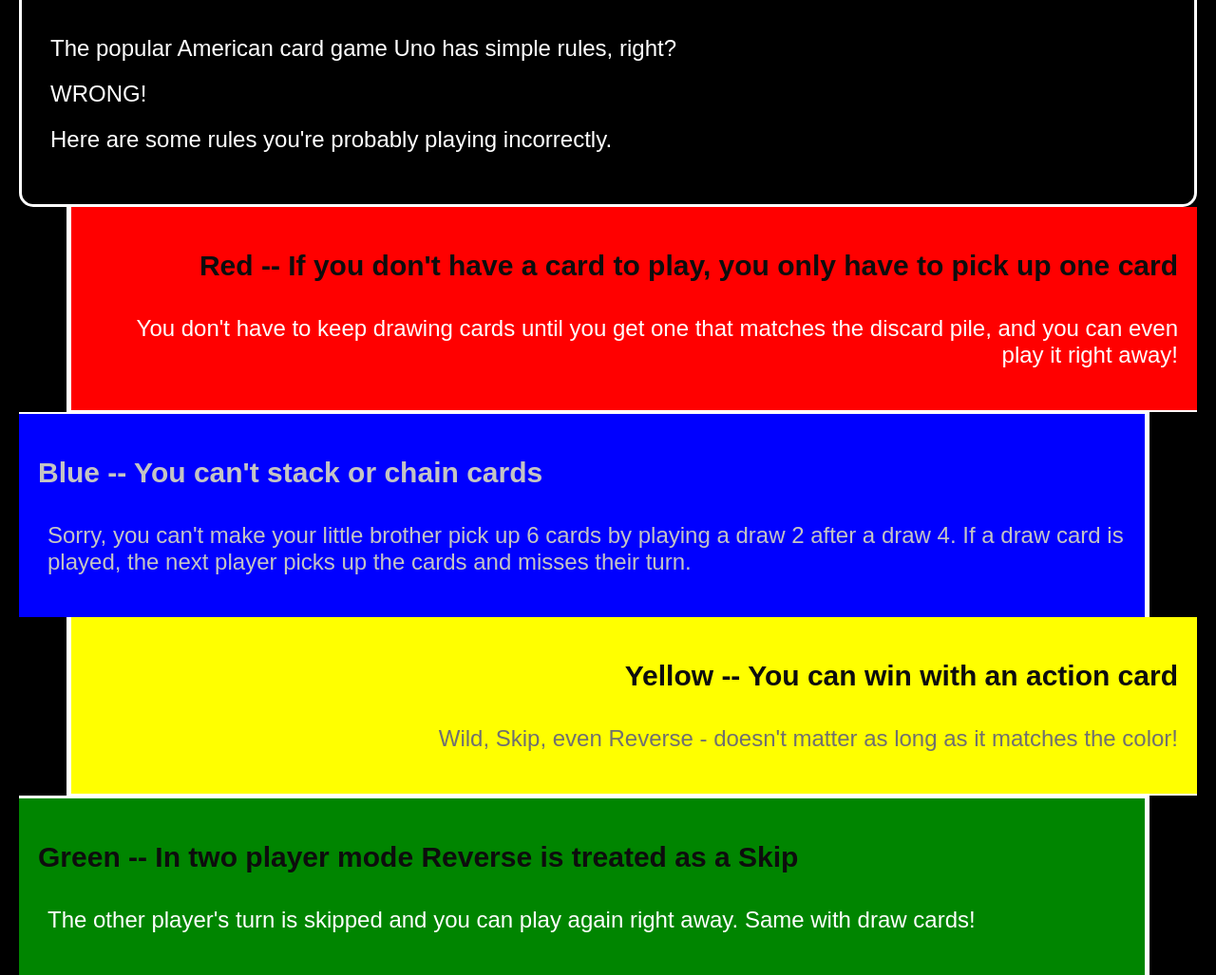
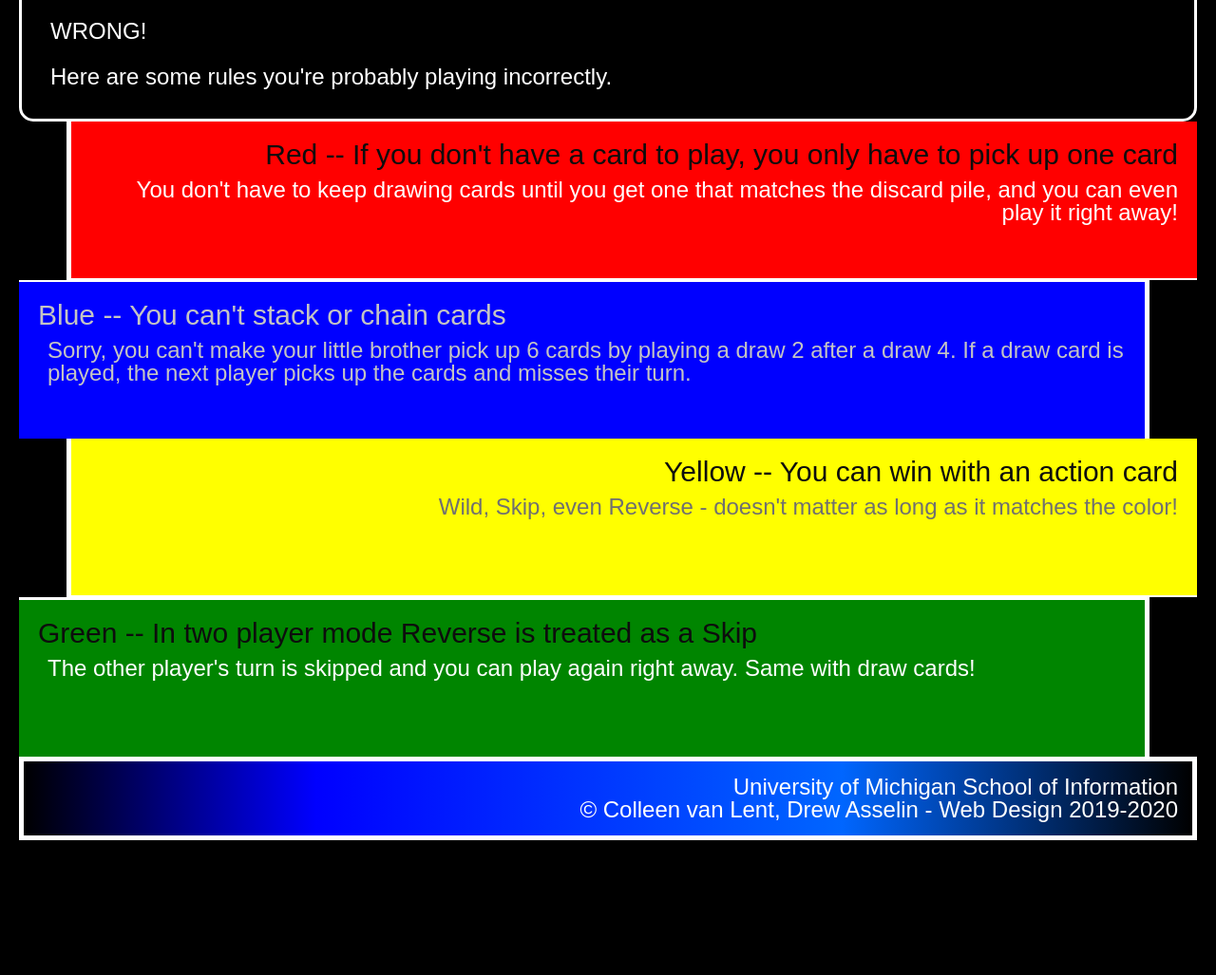
Before and after one commit to ksuk0414/hw3-2022, a plain HTML site: page index.html in a window 1280 px wide. Shown: the part 400-1427 px from the top of the page at 95% size. After the commit the page ends 1285 px from the top, so only its background shows below. Drawn offline with Linux system fonts and the light colour scheme.

Commit message:
Add files via upload

```diff
--- a/index.html
+++ b/index.html
@@ -2,7 +2,9 @@
 <html lang="en">
 <head>
   <meta charset="UTF-8">
+  <link rel="stylesheet" href="css/html5reset.css">
   <link rel="stylesheet" href="css/style.css">
+
   <link rel="icon" href="images/favicon.ico">
   <meta name="viewport" content="width=device-width, initial-scale=1.0">
  <title>4 Uno Rules You're Playing Wrong</title>
--- /dev/null
+++ b/style.css
@@ -0,0 +1,116 @@
+body {
+    font-family: Arial, Verdana;
+    background: #000000;
+    color: #ffffff;
+    margin-top: 20px;
+    margin-bottom: 0px;
+    margin-left: 20px;
+    margin-right: 20px;
+}
+
+h1 {
+    text-align: center;
+    padding: 15px;
+    font-size: 42px;
+}
+
+h2 {
+    color: #0D0D0D;
+    font-size: 30px;
+}
+
+p {
+    font-size: 24px;
+    padding-top: 10px;
+    padding-left: 10px;
+}
+
+img {
+    display: block;
+    margin-left: auto;
+    margin-right: auto;
+    width: 250px;
+    border: 10px dashed #ffffff;
+}
+
+div {
+    min-height: 125px;
+    padding-left: 20px;
+    padding-top: 20px;
+    padding-right: 20px;
+    padding-bottom: 20px;
+    border: 3px solid #ffffff;
+}
+
+.introduction {
+    border-radius: 15px;
+    margin-top: 15px;
+    line-height: 2;
+}
+
+.red {
+    background-color: #ff0000;
+    text-align: right;
+    margin-left: 50px;
+    border-bottom: 2px solid #ffffff;
+    border-left: 5px solid #ffffff;
+    border-right: 0px;
+    border-top: 0px;
+}
+
+.blue {
+    background-color: #0000ff;
+    text-align: left;
+    margin-right: 50px;
+    border-right: 5px solid #ffffff;
+    border-top: 2px solid #ffffff;
+    border-bottom: 0px;
+    border-left: 0px;
+}
+
+.blue h2 {
+    color: #C4C4C4;
+}
+
+.blue p {
+    color: #C4C4C4;
+}
+
+.yellow {
+    background-color: #ffff00;
+    text-align: right;
+    margin-left: 50px;
+    border-top: 0px;
+    border-bottom: 2px solid #ffffff;
+    border-left: 5px solid #ffffff;
+    border-right: 0px;
+}
+
+.yellow p {
+    color: #707070;
+}
+
+.green {
+    background-color: #008500;
+    text-align: left;
+    margin-right: 50px;
+    border-right: 5px solid #ffffff;
+    border-top: 2px solid #ffffff;
+    border-bottom: 0px;
+    border-left: 0px;
+}
+
+footer {
+    background: rgb(0,0,0);
+    background: linear-gradient(90deg, rgba(0,0,0,1) 0%, rgba(0,0,255,1) 25%, rgba(0,102,255,1) 70%, rgba(0,0,0,1) 100%);
+    border: 5px solid #ffffff
+}
+
+footer p {
+    text-align: right;
+    font-size: 20px;
+    padding-top: 15px;
+    padding-right: 15px;
+    padding-bottom: 15px;
+    padding-left: 0px;
+}
```
